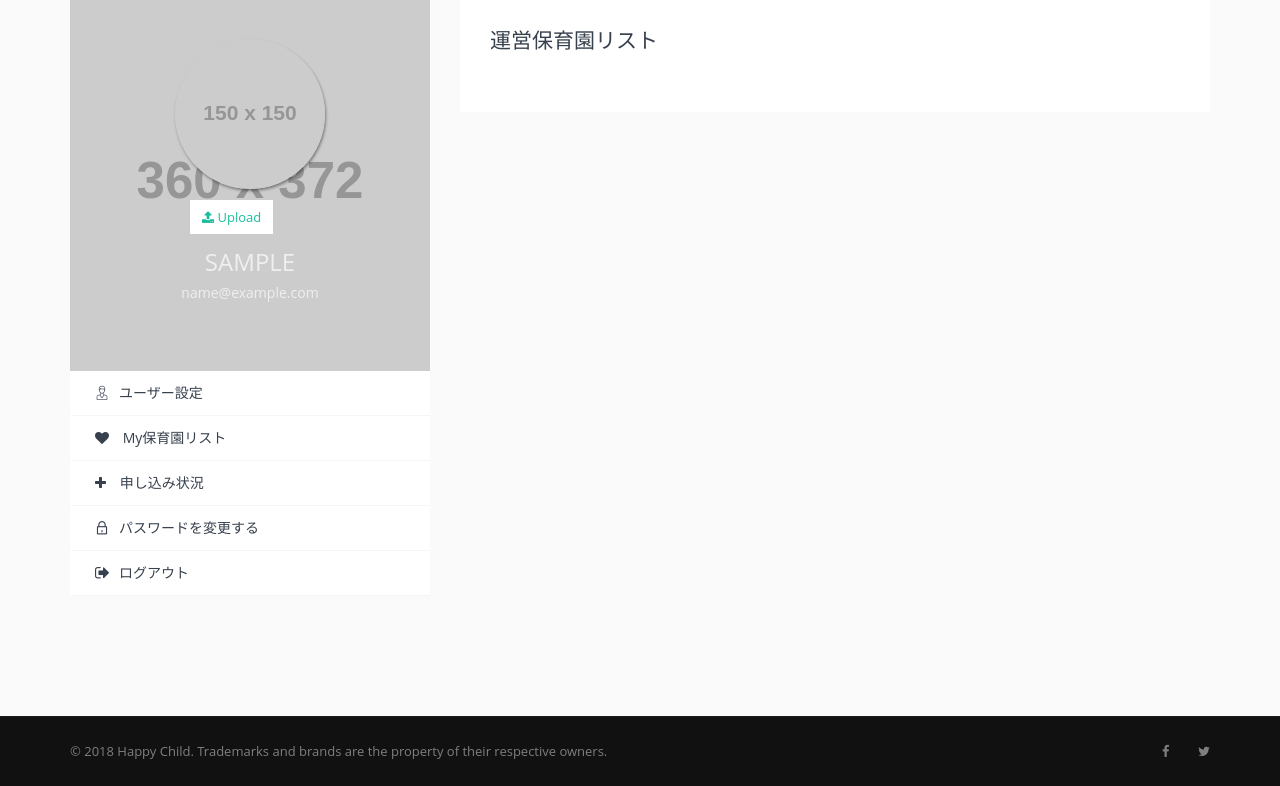
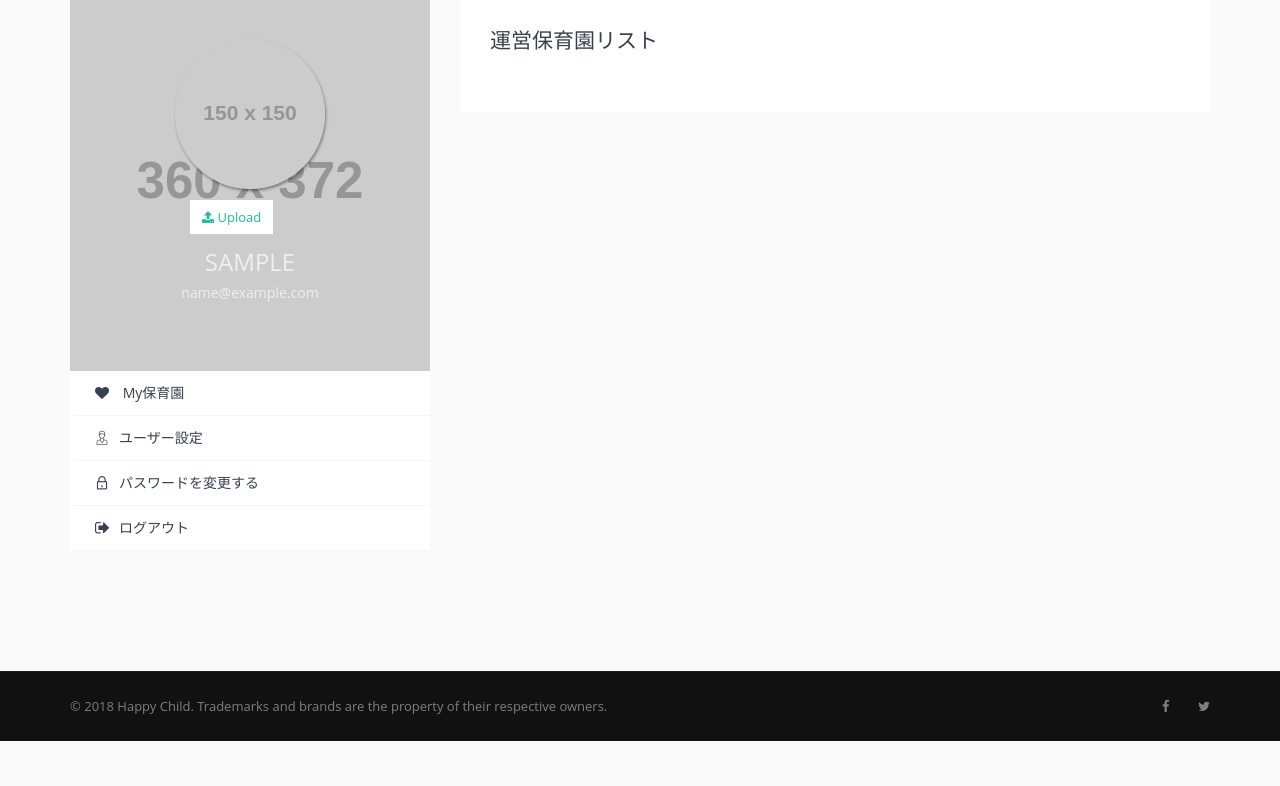
Before and after one commit to codefortokyo/happychild, a Django app: page /user/1/nurseries in a window 1280 px wide. Shown: the part 191-977 px from the top of the page. After the commit the page ends 932 px from the top, so only its background shows below. Run offline with Django 3.2, Linux system fonts and the light colour scheme; the visitor is signed in with stand-in values (Sample User, id 1); grey boxes labelled with a size stand in for pictures from a placeholder-image service; data that the repository does not hold is empty; parts of the project's set-up code (start-up, migrations or seed data) failed here and were passed over; some libraries are stand-ins or nearby versions.

Commit message:
Move to a directory of organzier pages

```diff
--- a/templates/profile/base.html
+++ b/templates/profile/base.html
@@ -23,26 +23,27 @@
                         </div>
                         <div class="content">
                             <ul>
-                                <li>
-                                    <a href="{% url 'user_profile_page' user_id=user.id %}">
-                                        <i class="flaticon-social"></i>ユーザー設定
-                                    </a>
-                                </li>
                                 {% if user.is_organizer %}
+                                    <li>
+                                        <a href="#">
+                                            <i class="fa fa-heart"></i> 見学会応募状況
+                                        </a>
+                                    </li>
                                     <li>
                                         <a href="{% url 'user_nursery_list_page' user_id=user.id %}">
                                             <i class="flaticon-apartment"></i>運営保育園設定
                                         </a>
                                     </li>
+                                {% else %}
+                                    <li>
+                                        <a href="#">
+                                            <i class="fa fa-heart"></i> My保育園
+                                        </a>
+                                    </li>
                                 {% endif %}
                                 <li>
-                                    <a href="#">
-                                        <i class="fa fa-heart"></i> My保育園リスト
-                                    </a>
-                                </li>
-                                <li>
-                                    <a href="">
-                                        <i class="fa fa-plus"></i> 申し込み状況
+                                    <a href="{% url 'user_profile_page' user_id=user.id %}">
+                                        <i class="flaticon-social"></i>ユーザー設定
                                     </a>
                                 </li>
                                 <li>
--- a/templates/profile/nursery_list.html
+++ b/templates/profile/organizer/nursery_list.html
@@ -18,7 +18,7 @@
                 <td width="200">
                     <a href="{% url 'user_nursery_basic_page' user_id=user.id nursery_id=nursery.id %}"><i class="fa fa-pencil"></i> 基本情報の編集 </a><br>
                     <a href="{% url 'user_nursery_free_num_page' user_id=user.id nursery_id=nursery.id %}"><i class="fa fa-pencil"></i> 空き情報の編集 </a><br>
-                    <a href="{% url 'user_nursery_tour_page' user_id=user.id nursery_id=nursery.id %}"><i class="fa fa-pencil"></i> 見学会の編集 </a>
+                    <a href="{% url 'user_nursery_tour_page' user_id=user.id nursery_id=nursery.id %}"><i class="fa fa-pencil"></i> 見学会情報の編集 </a>
                 </td>
             </tr>
         {% endfor %}
--- a/views/profile_views.py
+++ b/views/profile_views.py
@@ -28,7 +28,7 @@ def user_profile(request: HttpRequest, user_id: int) -> redirect:
 
 @login_required
 def nursery_list_profile(request: HttpRequest, user_id: int) -> render or redirect:
-    return render(request, 'profile/nursery_list.html', context={
+    return render(request, 'profile/organizer/nursery_list.html', context={
         'nurseries': sorted([n.nursery for n in
                              UserNurseryMapping.objects.select_related('nursery').filter(user_id=user_id)],
                             key=lambda x: x.updated_at, reverse=True)
@@ -38,7 +38,7 @@ def nursery_list_profile(request: HttpRequest, user_id: int) -> render or redire
 @login_required
 def nursery_basic_profile(request: HttpRequest, user_id: int, nursery_id: int) -> render or redirect:
     if request.method == 'GET':
-        return render(request, 'profile/nursery.html', context={
+        return render(request, 'profile/organizer/nursery.html', context={
             'nursery_id': nursery_id,
             'form': NurseryForm(instance=Nursery.objects.get(pk=nursery_id)),
         })
@@ -46,7 +46,7 @@ def nursery_basic_profile(request: HttpRequest, user_id: int, nursery_id: int) -
     if form.is_valid():
         form.save()
         return redirect('/user/{}/nurseries/{}/basic'.format(user_id, nursery_id))
-    return render(request, 'profile/nursery.html', context={
+    return render(request, 'profile/organizer/nursery.html', context={
         'nursery_id': nursery_id,
         'form': form,
     })
@@ -55,7 +55,7 @@ def nursery_basic_profile(request: HttpRequest, user_id: int, nursery_id: int) -
 @login_required
 def nursery_free_num_profile(request: HttpRequest, user_id: int, nursery_id: int) -> render or redirect:
     if request.method == 'GET':
-        return render(request, 'profile/nursery_free_num.html', context={
+        return render(request, 'profile/organizer/nursery_free_num.html', context={
             'nursery_id': nursery_id,
             'form': NurseryFreeNumForm(),
         })
@@ -63,7 +63,7 @@ def nursery_free_num_profile(request: HttpRequest, user_id: int, nursery_id: int
     if form.is_valid():
         form.save()
         return redirect('/user/{}/nurseries/{}/free'.format(user_id, nursery_id))
-    return render(request, 'profile/nursery.html', context={
+    return render(request, 'profile/organizer/nursery.html', context={
         'nursery_id': nursery_id,
         'form': form,
     })
@@ -72,7 +72,7 @@ def nursery_free_num_profile(request: HttpRequest, user_id: int, nursery_id: int
 @login_required
 def nursery_tour_profile(request: HttpRequest, user_id: int, nursery_id: int) -> render or redirect:
     if request.method == 'GET':
-        return render(request, 'profile/nursery_tour.html', context={
+        return render(request, 'profile/organizer/nursery_tour.html', context={
             'nursery_id': nursery_id,
             'form': NurseryDefaultTourForm(instance=NurseryDefaultTourSetting.get_settings(nursery_id)),
         })
@@ -89,7 +89,7 @@ def nursery_tour_profile(request: HttpRequest, user_id: int, nursery_id: int) ->
             })
         NurseryTours.create_tour_schedules_in_a_month(nursery_id, DayOfWeek.get_default_held_days(), True)
         return redirect('/user/{}/nurseries/{}/tour'.format(user_id, nursery_id))
-    return render(request, 'profile/nursery.html', context={
+    return render(request, 'profile/organizer/nursery.html', context={
         'nursery_id': nursery_id,
         'form': form,
     })
```
Also changed, not shown: templates/profile/favorited_nursery.html (added, +10 -0 lines), templates/profile/organizer/nursery.html (renamed from templates/profile/nursery.html), templates/profile/organizer/nursery_free_num.html (renamed from templates/profile/nursery_free_num.html), templates/profile/organizer/nursery_tour.html (renamed from templates/profile/nursery_tour.html).
